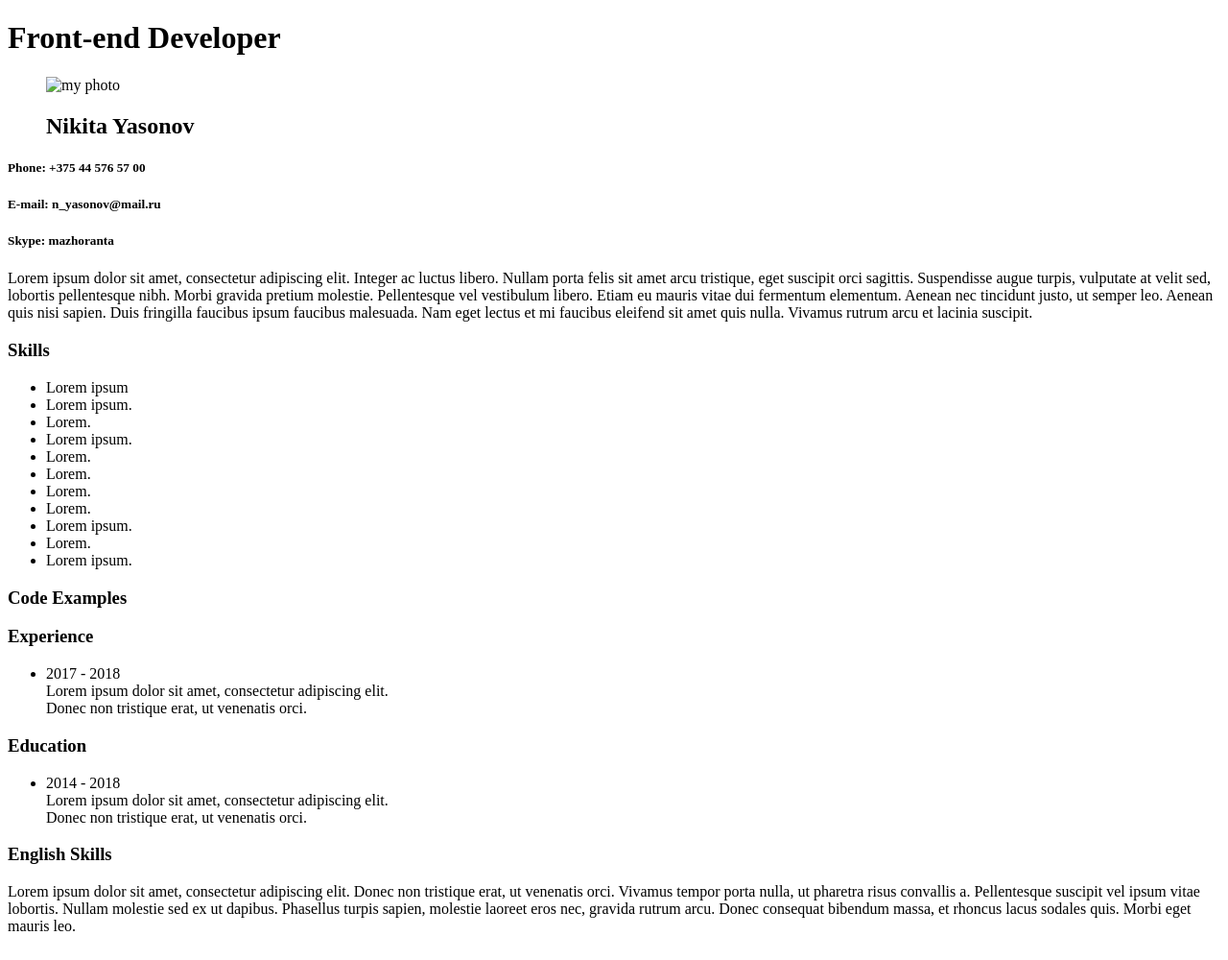
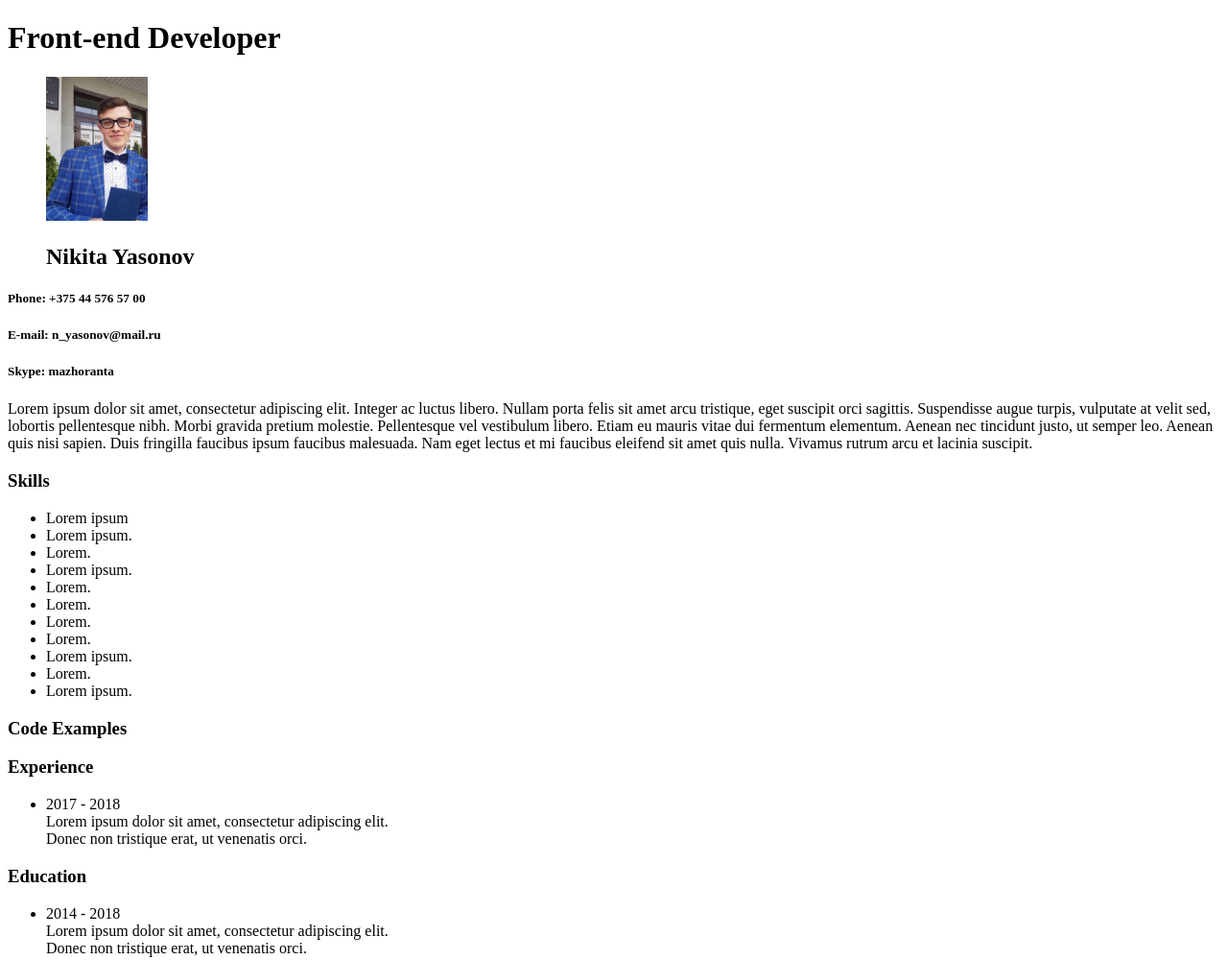
Before and after one commit to mazhoranta/rsschool-codejam1-cv, a plain HTML site: page cv/index.html in a window 1280 px wide. Shown: the top 1000 px of the page at 96% size. Drawn offline with Linux system fonts and the light colour scheme.

Commit message:
add image

```diff
--- a/cv/index.html
+++ b/cv/index.html
@@ -11,7 +11,7 @@
             <h1>Front-end Developer</h1>
             <section id="name">
                 <figure>
-                    <img src="" alt="my photo">
+                    <img src="images/me.jpg" alt="my photo" height="150">
                     <h2>Nikita Yasonov</h2>
                 </figure>
             </section>
```
Also changed, not shown: cv/images/me.jpg (added).
